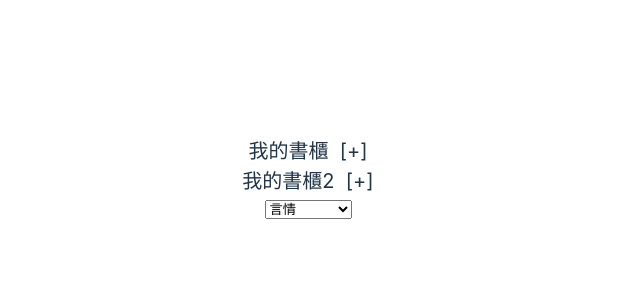
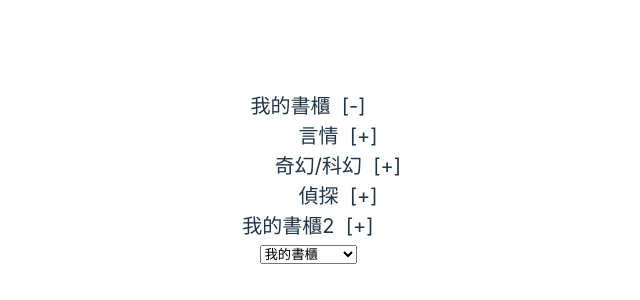
Before and after one commit to yuitakano/viteTreemenu, a Vue app: page / in a window 1280 px wide. Shown: the part 222-522 px from the top of the page, without its empty margins (332-972 px from the left). Built offline with nearby package versions, Linux system fonts and the light colour scheme.

Commit message:
update: item props

```diff
--- a/src/App.vue
+++ b/src/App.vue
@@ -1,243 +1,257 @@
 <script setup>
-import { reactive, ref, computed, onMounted, watch } from "vue";
-import TreeMenu from "./components/TreeMenu.vue";
+import { reactive, ref, computed, onMounted, watch } from 'vue'
+import TreeMenu from './components/TreeMenu.vue'
 const booklist = reactive([
   {
-    name: "我的書櫃",
+    name: '我的書櫃',
     isActive: false,
     children: [
       {
-        name: "言情",
+        name: '言情',
         isActive: false,
         children: [
           {
-            name: "西方",
+            name: '西方',
             isActive: false,
             children: [
               {
-                name: "決戰王妃",
-                isActive: false,
+                name: '決戰王妃',
+                isActive: false
               },
               {
-                name: "暮光之城",
-                isActive: false,
-              },
-            ],
+                name: '暮光之城',
+                isActive: false
+              }
+            ]
           },
           {
-            name: "中國古風",
+            name: '中國古風',
             isActive: false,
             children: [
               {
-                name: "宮鬥",
+                name: '宮鬥',
                 isActive: false,
                 children: [
                   {
-                    name: "甄嬛傳",
-                    isActive: false,
+                    name: '甄嬛傳',
+                    isActive: false
                   },
                   {
-                    name: "延禧攻略",
-                    isActive: false,
+                    name: '延禧攻略',
+                    isActive: false
                   },
                   {
-                    name: "如懿傳",
-                    isActive: false,
-                  },
-                ],
+                    name: '如懿傳',
+                    isActive: false
+                  }
+                ]
               },
               {
-                name: "轉生",
+                name: '轉生',
                 isActive: false,
                 children: [
                   {
-                    name: "神醫嫡女",
-                    isActive: false,
-                  },
-                ],
-              },
-            ],
-          },
-        ],
+                    name: '神醫嫡女',
+                    isActive: false
+                  }
+                ]
+              }
+            ]
+          }
+        ]
       },
       {
-        name: "奇幻/科幻",
+        name: '奇幻/科幻',
         isActive: false,
         children: [
           {
-            name: "經典",
+            name: '經典',
             isActive: false,
             children: [
               {
-                name: "魔戒",
-                isActive: false,
+                name: '魔戒',
+                isActive: false
               },
               {
-                name: "基地",
-                isActive: false,
+                name: '基地',
+                isActive: false
               },
               {
-                name: "科學怪人",
-                isActive: false,
-              },
-            ],
+                name: '科學怪人',
+                isActive: false
+              }
+            ]
           },
           {
-            name: "反烏托邦",
+            name: '反烏托邦',
             isActive: false,
             children: [
               {
-                name: "我們",
-                isActive: false,
+                name: '我們',
+                isActive: false
               },
               {
-                name: "美麗新世界",
-                isActive: false,
-              },
-            ],
-          },
-        ],
+                name: '美麗新世界',
+                isActive: false
+              }
+            ]
+          }
+        ]
       },
       {
-        name: "偵探",
+        name: '偵探',
         isActive: false,
         children: [
           {
-            name: "福爾摩斯",
-            isActive: false,
-          },
-        ],
-      },
-    ],
+            name: '福爾摩斯',
+            isActive: false
+          }
+        ]
+      }
+    ]
   },
   {
-    name: "我的書櫃2",
+    name: '我的書櫃2',
     isActive: false,
     children: [
       {
-        name: "言情2",
+        name: '言情2',
         isActive: false,
         children: [
           {
-            name: "西方2",
+            name: '西方2',
             isActive: false,
             children: [
               {
-                name: "決戰王妃2",
-                isActive: false,
+                name: '決戰王妃2',
+                isActive: false
               },
               {
-                name: "暮光之城2",
-                isActive: false,
-              },
-            ],
+                name: '暮光之城2',
+                isActive: false
+              }
+            ]
           },
           {
-            name: "中國古風2",
+            name: '中國古風2',
             isActive: false,
             children: [
               {
-                name: "宮鬥2",
+                name: '宮鬥2',
                 isActive: false,
                 children: [
                   {
-                    name: "甄嬛傳2",
-                    isActive: false,
+                    name: '甄嬛傳2',
+                    isActive: false
                   },
                   {
-                    name: "延禧攻略2",
-                    isActive: false,
+                    name: '延禧攻略2',
+                    isActive: false
                   },
                   {
-                    name: "如懿傳2",
-                    isActive: false,
-                  },
-                ],
+                    name: '如懿傳2',
+                    isActive: false
+                  }
+                ]
               },
               {
-                name: "轉生2",
+                name: '轉生2',
                 isActive: false,
                 children: [
                   {
-                    name: "神醫嫡女2",
-                    isActive: false,
-                  },
-                ],
-              },
-            ],
-          },
-        ],
+                    name: '神醫嫡女2',
+                    isActive: false
+                  }
+                ]
+              }
+            ]
+          }
+        ]
       },
       {
-        name: "奇幻/科幻2",
+        name: '奇幻/科幻2',
         isActive: false,
         children: [
           {
-            name: "經典2",
+            name: '經典2',
             isActive: false,
             children: [
               {
-                name: "魔戒2",
-                isActive: false,
+                name: '魔戒2',
+                isActive: false
               },
               {
-                name: "基地2",
-                isActive: false,
+                name: '基地2',
+                isActive: false
               },
               {
-                name: "科學怪人2",
-                isActive: false,
-              },
-            ],
+                name: '科學怪人2',
+                isActive: false
+              }
+            ]
           },
           {
-            name: "反烏托邦2",
+            name: '反烏托邦2',
             isActive: false,
             children: [
               {
-                name: "我們2",
-                isActive: false,
+                name: '我們2',
+                isActive: false
               },
               {
-                name: "美麗新世界2",
-                isActive: false,
-              },
-            ],
-          },
-        ],
+                name: '美麗新世界2',
+                isActive: false
+              }
+            ]
+          }
+        ]
       },
       {
-        name: "偵探2",
+        name: '偵探2',
         isActive: false,
         children: [
           {
-            name: "福爾摩斯2",
-            isActive: false,
-          },
-        ],
-      },
-    ],
-  },
-]);
-const depth = ref(0);
-const flatten = (arr) => {
-  const arr_ = arr.flatMap((i) => i.children);
-  console.log(arr_ ,'arr_')
-  return arr_;
-};
+            name: '福爾摩斯2',
+            isActive: false
+          }
+        ]
+      }
+    ]
+  }
+])
+const depth = ref(0)
+let deep = 0
+const flatten = arr => {
+  if (Array.isArray(arr)) {
+    const res = [].concat.apply(
+      arr,
+      arr.map((item, id) => {
+        item.uid = `${deep}_${id}`
+        return item.children ? flatten(item.children) : item
+      })
+    )
+    return res
+  } else {
+    return arr
+  }
+  // return Array.isArray(arr) ?  : [arr]
+}
+
 const fltternMap = computed(() => {
-  return flatten(booklist);
-});
+  return flatten(booklist)
+})
 
-const active = ref("");
+const active = ref('')
 const activeId = ref('')
 onMounted(() => {
-  active.value = fltternMap.value[0].name;
+  active.value = fltternMap.value[0].name
   activeId.value = '0_0'
-});
+})
 watch(active, (newVal, oldVal) => {
   // console.log(newVal, oldVal)
-  const id = fltternMap.value.find((item)=> item.name === newVal && (item.isActive = true))
+  const id = fltternMap.value.find(
+    item => item.name === newVal && (item.isActive = true)
+  )
   console.log(id.isActive, fltternMap.value, 'id')
 })
 </script>
@@ -245,7 +259,7 @@ watch(active, (newVal, oldVal) => {
 <template>
   <tree-menu
     v-for="(book, idx) in booklist"
-    :name="book.name"
+    :item="book"
     :children="book.children"
     :depth="depth"
     :active="activeId"
--- a/src/components/TreeMenu.vue
+++ b/src/components/TreeMenu.vue
@@ -3,7 +3,7 @@ import { ref, computed, onMounted, nextTick } from "vue";
 import TreeMenu from "./TreeMenu.vue";
 
 const props = defineProps({
-  name: String,
+  item: Object,
   children: Array,
   depth: Number,
   active: String,
@@ -21,32 +21,35 @@ const indent = computed(() => {
   };
 });
 
-const toggleExpand = async () => {
+const toggleExpand =  () => {
   isShow.value = !isShow.value;
-  await nextTick();
+  // if (isShow.value)
+  // props.item.isActive = isShow.value
+
 };
 onMounted(async () => {
-  console.log(props.children, "props.children");
-  // isShow.value = props.children.children ? props.children.children.find((item) => {
-  //   console.log(item ,'itemitemitem')
-  //   return item.name === props.active
-  // }) : props.children.name === props.active
-  await nextTick();
-  console.log(isShow.value, props.active, props.depth, "isShow.value");
+   await nextTick();
+  if (props.children) {
+    isShow.value = props.children.filter(item => {
+      return item.isActive == true
+    }).length > 0 || props.item.isActive
+
+  }
+
 });
 </script>
 
 <template>
-  <div :class="['tree-menu', {}]">
+  <div :class="['tree-menu']">
     <div :style="indent" :class="canClick" @click="toggleExpand">
-      {{ name }}
+      {{ item.name }}
       <span v-if="children">&nbsp;{{ isShow ? "[-]" : "[+]" }}</span>
     </div>
     <tree-menu
       v-show="isShow"
       v-for="(child, idx) in children"
       :children="child.children"
-      :name="child.name"
+      :item="child"
       :depth="depth + 1"
       :key="`${idx}_${depth + 1}`"
       :data-id="`${idx}_${depth + 1}`"
@@ -57,7 +60,4 @@ onMounted(async () => {
 </template>
 
 <style scoped>
-.read-the-docs {
-  color: #888;
-}
 </style>
```
